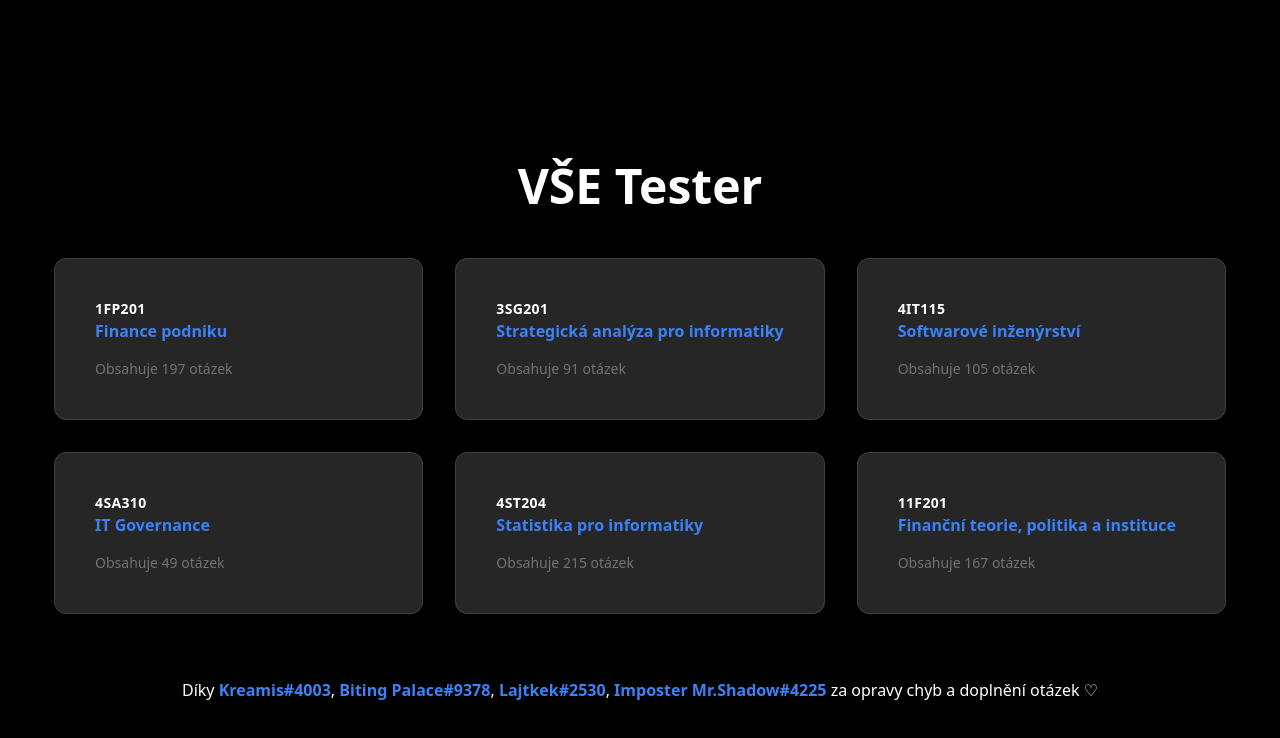
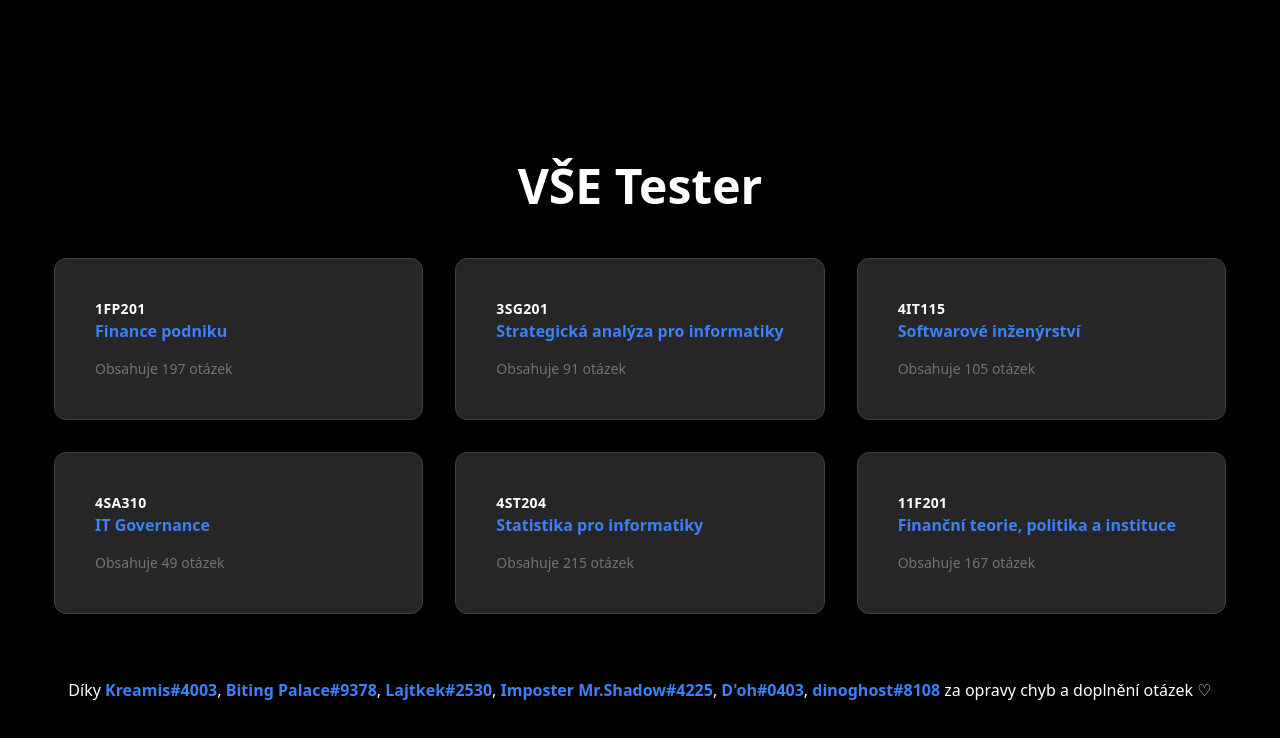
Before and after one commit to jirkavrba/vse-tester, a Next.js app: page / in a window 1280 px wide. Shown: the top 738 px of the page. Built offline with nearby package versions, Linux system fonts and the light colour scheme.

Commit message:
Fix one of the 4sa310 questions

```diff
--- a/src/pages/index.tsx
+++ b/src/pages/index.tsx
@@ -75,7 +75,14 @@ const Home: NextPage<HomeProps> = ({ sets }: HomeProps) => {
                         ))}
                     </div>
                 </div>
-                <Contributors names={["Kreamis#4003", "Biting Palace#9378", "Lajtkek#2530", "Imposter Mr.Shadow#4225"]}/>
+                <Contributors names={[
+                    "Kreamis#4003",
+                    "Biting Palace#9378",
+                    "Lajtkek#2530",
+                    "Imposter Mr.Shadow#4225",
+                    "D'oh#0403",
+                    "dinoghost#8108"
+                ]}/>
             </main>
         </>
     );
--- a/src/questions/4sa310.json
+++ b/src/questions/4sa310.json
@@ -748,7 +748,7 @@
             "answers": [
                 {
                     "text": "Svobodná firma",
-                    "correct": true
+                    "correct": false
                 },
                 {
                     "text": "Maticová struktura",
@@ -756,11 +756,11 @@
                 },
                 {
                     "text": "Štábní struktura",
-                    "correct": false
+                    "correct": true
                 },
                 {
                     "text": "Liniová struktura",
-                    "correct": false
+                    "correct": true
                 }
             ]
         },
```
